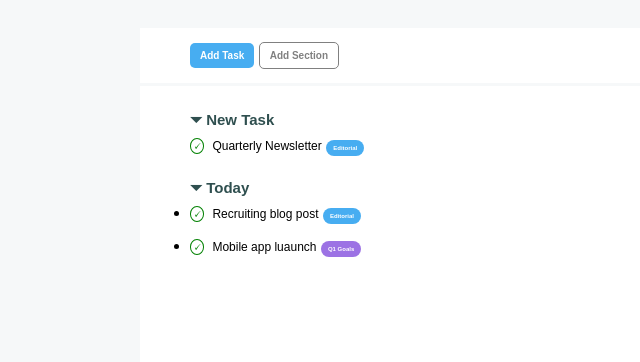
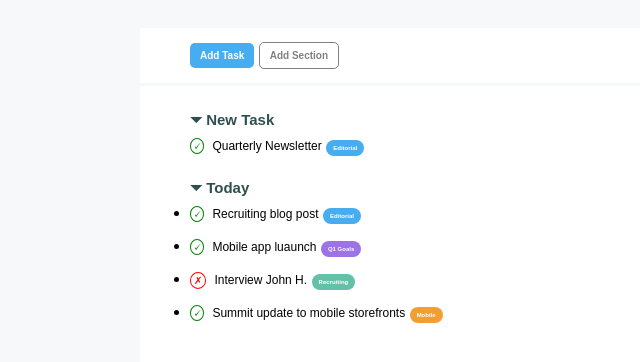
Before and after one commit to GiuliaSardell/html-css-toboolist, a plain HTML site: page index.html in a window 1280 px wide. Shown: the part 78-440 px from the top of the page, without its empty margins (0-640 px from the left). Drawn offline with Linux system fonts and the light colour scheme.

Commit message:
aggiunta prima lista

```diff
--- a/css/style.css
+++ b/css/style.css
@@ -85,7 +85,19 @@ margin-bottom: 7px;
   margin-right: 8px;
 }
 
-.check{
+
+.no-check:before{
+  content: "\02717";
+  font-size: 10px;
+  color: red;
+  background-color:white;
+  padding: 2px 3px;
+  border: 1px solid red;
+  border-radius: 50%;
+  margin-right: 8px;
+}
+
+.check, .no-check {
   font-size: 12px;
 }
 
@@ -109,3 +121,11 @@ li{
 #button-violet{
 background-color: #9C72E4 ;
 }
+
+#button-green{
+  background-color:#64C0A9;
+}
+
+#button-orange{
+  background-color: #F29E33;
+}
--- a/index.html
+++ b/index.html
@@ -47,16 +47,37 @@
 
         <ul>
 
-        <li><span class="check">Recruiting blog post</span>
+        <li>
+          <span class="check">Recruiting blog post</span>
 
-        <span id="button-blu" class="button-box-span">
-          Editorial</span></li>
+          <span id="button-blu" class="button-box-span">
+          Editorial</span>
+        </li>
 
 
-        <li><span class="check">Mobile app luaunch</span>
+        <li>
+          <span class="check">Mobile app luaunch</span>
 
-        <span id="button-violet" class="button-box-span">
-          Q1 Goals</span></li>
+          <span id="button-violet" class="button-box-span">
+          Q1 Goals</span>
+        </li>
+
+
+        <li>
+          <span class="no-check">Interview John H.</span>
+
+          <span id="button-green" class="button-box-span">
+          Recruiting</span>
+        </li>
+
+        <li>
+          <span class="check">Summit update to mobile storefronts</span>
+
+          <span id="button-orange" class="button-box-span">
+          Mobile</span>
+        </li>
+
+
 
 
 
```
